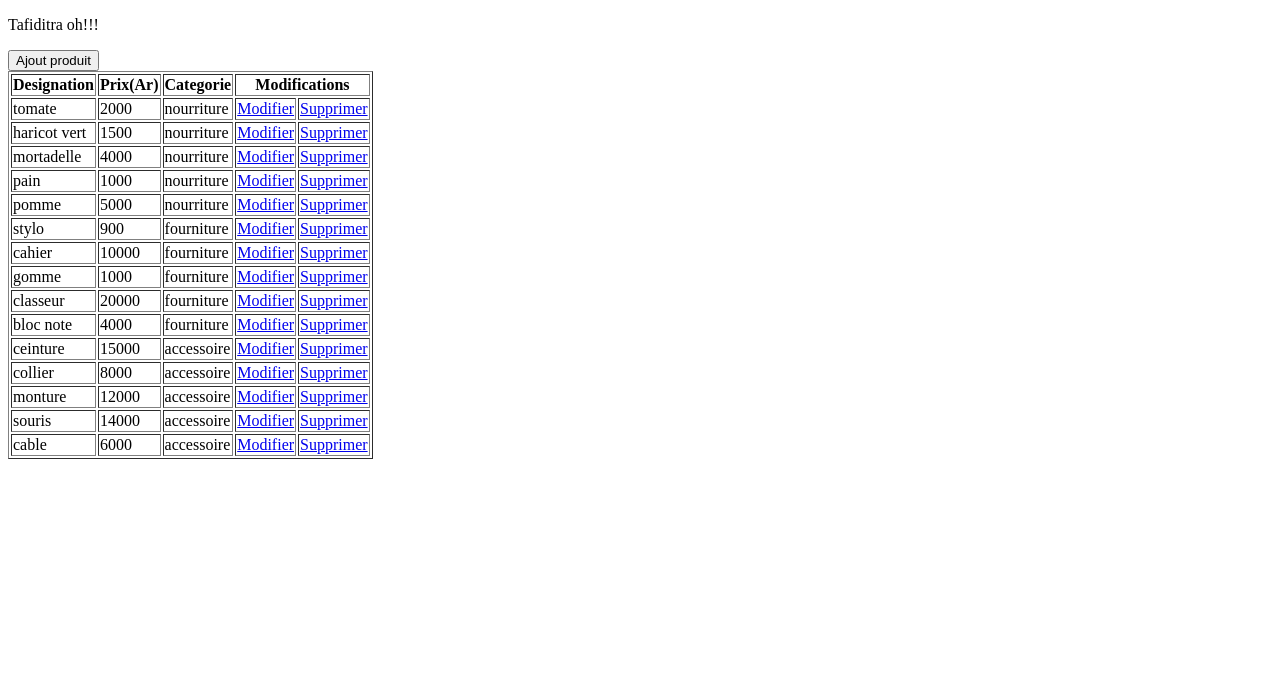
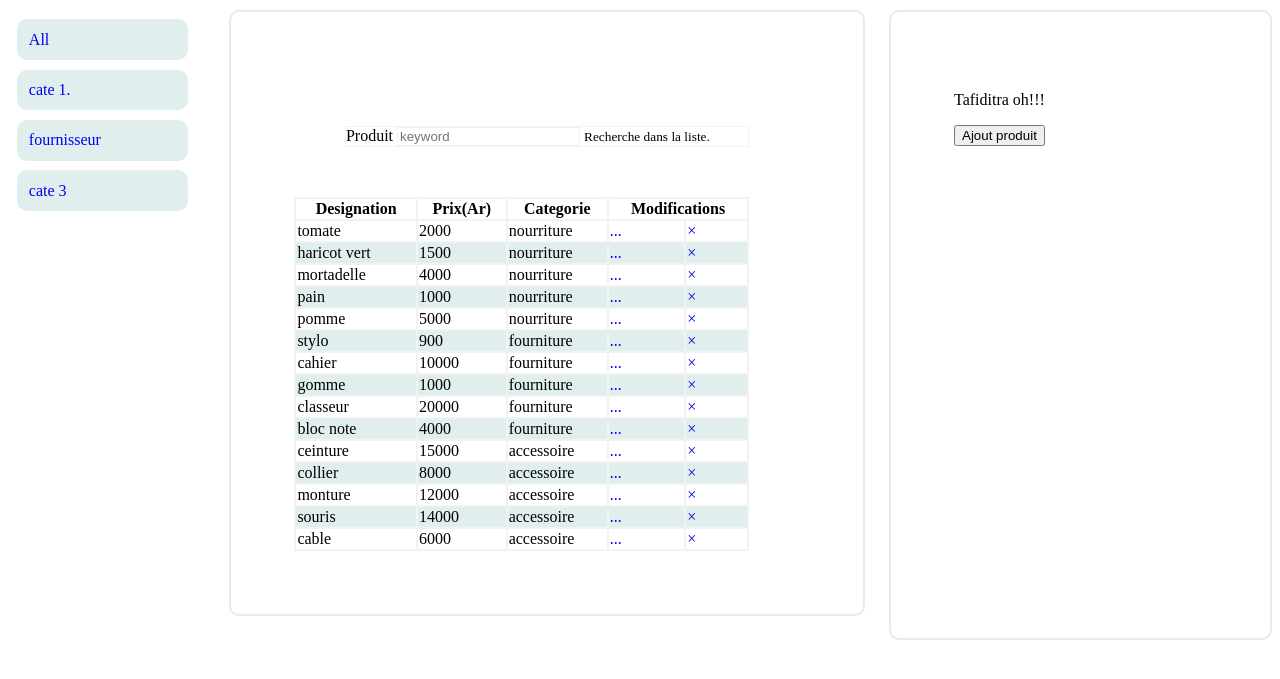
Before and after one commit to mendrikafitahiana/Projet-supermarche, a CodeIgniter app: page /database/index.php/crudcontroller/ajoutProduit in a window 1280 px wide. Shown: the top 679 px of the page. Run offline with CodeIgniter, Linux system fonts and the light colour scheme; data comes from the database, SQL or seed files in the repository; data that the repository does not hold is empty.

Commit message:
css admin

```diff
--- a/application/controllers/CrudController.php
+++ b/application/controllers/CrudController.php
@@ -52,4 +52,10 @@ class CrudController extends CI_Controller {
         	$this->load->view('accueil',$donnee);
 
 	}
+
+	public function modifierProduit()
+	{
+		$id = $this->input->get('id');
+		echo "ghtry ".$id;
+	}
 }
--- a/application/views/accueil.php
+++ b/application/views/accueil.php
@@ -6,24 +6,96 @@ defined('BASEPATH') OR exit('No direct script access allowed');
 <head>
 	<meta charset="utf-8">
 	<title>Accueil</title>
+        <style>
+            a {
+                text-decoration: none;
+            }
+                    #page{
+                            width: 100%;
+                    }
+
+
+                    #nav1{
+                            float: left;
+                            width: 15%;
+                            height: 50%;
+
+                            color: black;
+                    }
+                    #nav2{
+                            float: right;
+                            width: 20%;
+                            height: 500px;
+                            border: 2px solid #E0EEEE;
+                            padding: 5%;
+                            border-radius: 10px;
+                    }
+
+                    #content{
+                            margin-left: 17.5%;
+                            width: 40%;
+                            border: 2px solid #E0EEEE;
+                            /*height: 640px;*/
+                            padding: 5%;
+                            margin-top: 10px;
+                            border-radius: 10px;
+                            margin-bottom: 10px;
+                    }
+                    .ab {
+                            margin: 5%;
+                            padding: 6%;
+                            border-radius: 10px;
+                            background-color: #E0EEEE;
+                    }
+
+                    table, th, td {
+                            border: 1px solid #F2F2F2;
+                    }
+                    tr:nth-child(even) {
+                            background: #E0EEEE;
+                    }
+
+                    tr:nth-child(odd) {
+                            background: #FFF;
+                    }
+
+                    #recherche {
+                            border: 1px solid #F2F2F2;
+                            margin: 10%;
+                    }
+        </style>
 </head>
 <body>
+    <div id="page">
+        <div id="nav1"><nav class="nav d-flex justify-content-between">
+      <div class="ab"><a class="p-2 text-muted" href="#">All</a></div>
+     <div class="ab"> <a class="p-2 text-muted" href="#">cate 1.</a></div>
+     <div class="ab"> <a class="p-2 text-muted" href="#">fournisseur</a></div>
+      <div class="ab"><a class="p-2 text-muted" href="#">cate 3</a></div>
+
+   </div><div id="nav2">
 	<p>Tafiditra oh!!!</p>
 
 		<form action="../CrudController/ajout">
 			<input type="submit" name="" value="Ajout produit">
 		</form>
+</div><div id="content">
+				<div class="col-4 form-group" id="recherche">
+    <label for="exampleInputEmail1">Produit</label>
+    <input type="text" class="form-control" id="exampleInputEmail1" aria-describedby="emailHelp" placeholder="keyword" style="border: 1px solid #F2F2F2">
+    <small id="emailHelp" class="form-text text-muted">Recherche dans la liste.</small>
 
-	<table border="1">
-		<head>
+</div>
+	<table border="1" style="border-spacing: 0;width: 90%;height: 100%">
+		<thead>
 			<tr>
 				<th>Designation</th>
 				<th>Prix(Ar)</th>
 				<th>Categorie</th>
 				<th colspan="2">Modifications</th>
 			</tr>
-		</head>
-		<body>
+		</thead>
+		<tbody>
             <?php for ($i=0; $i < count($listeProduit) ; $i++) { ?>
             <?php for ($i=0; $i < count($categorie) ; $i++) { ?>
 
@@ -31,12 +103,12 @@ defined('BASEPATH') OR exit('No direct script access allowed');
 					<td><?php echo $listeProduit[$i]['designation']; ?></td>
 					<td><?php echo $listeProduit[$i]['prix']; ?></td>
 					<td><?php echo $categorie[$i]['nom']; ?></td>
-
-					<td><a href="#">Modifier</a></td>
-					<td><a href="#">Supprimer</a></td>
+                    <td><a href="../CrudController/modifierProduit?id=<?php echo $listeProduit[$i]['id']; ?>"><span aria-hidden="true">...</span></a></td>
+					<td><a href="#"><span aria-hidden="true">&times;</span></a></td>
 			</tr>
 			<?php }}?>
-		</body>
-	</table>
+		</tbody>
+	</table></div>
+        </div>
 </body>
 </html>
```
Also changed, not shown: application/views/accueil1.php (added, +42 -0 lines).
